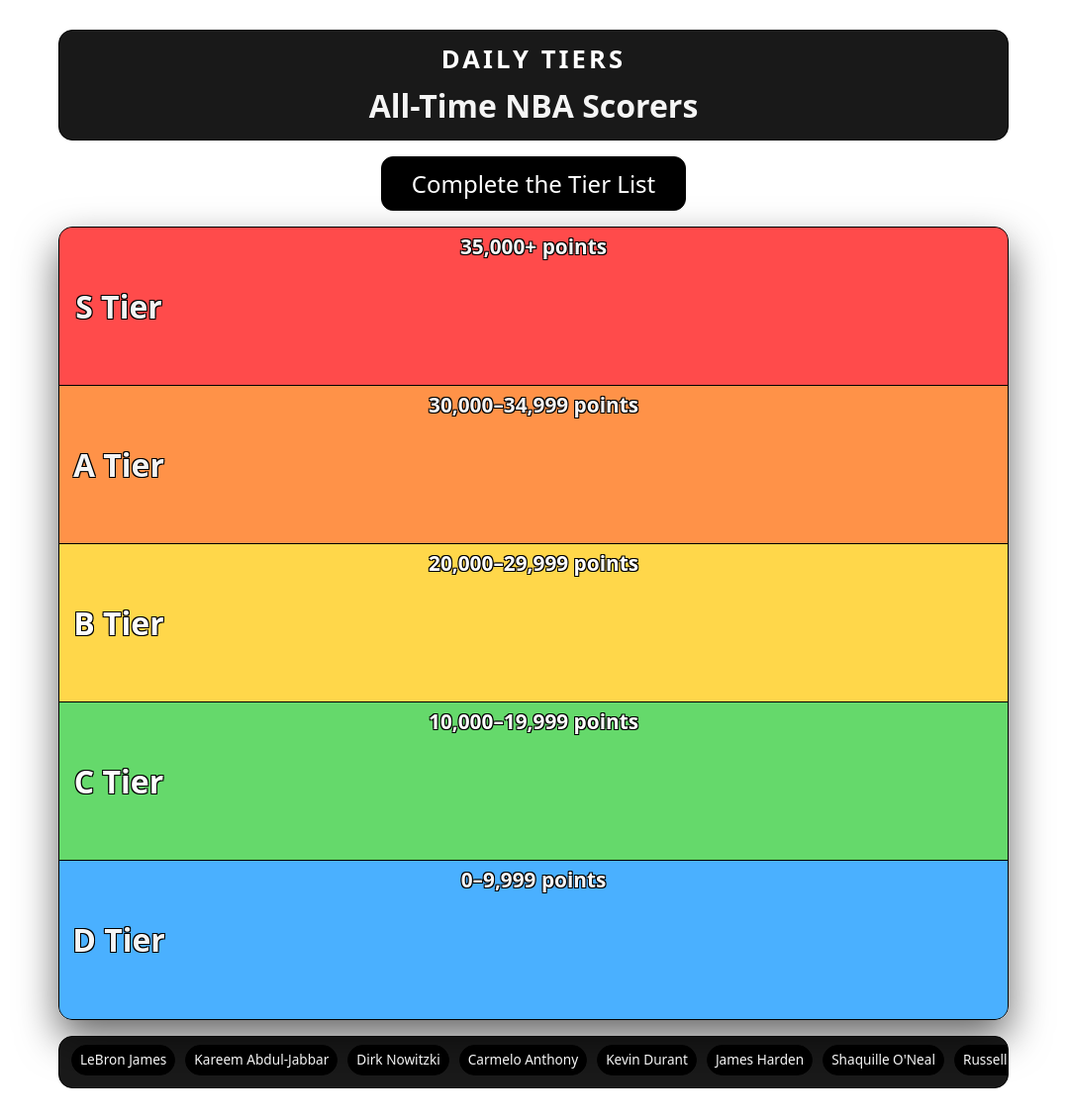
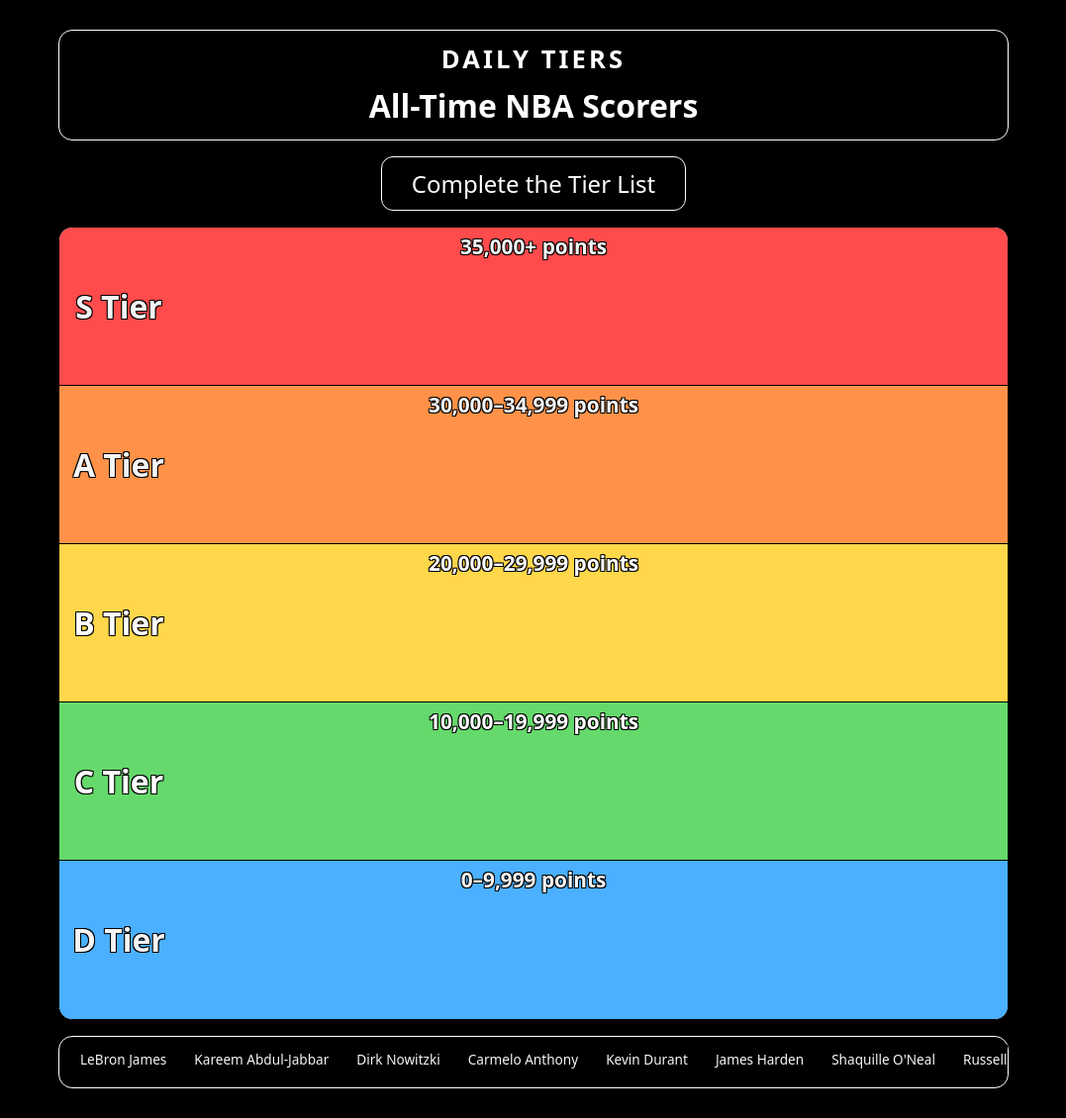
Before and after one commit to Tozmatine1/daily-tiers, a React (Vite) app: page / in a window 1280 px wide. Shown: the whole page at 99% size, without its empty margins (101-1178 px from the left). Built offline with nearby package versions, Linux system fonts and the light colour scheme.

Commit message:
Add results modal and tweak items slider

```diff
--- a/src/App.css
+++ b/src/App.css
@@ -26,7 +26,7 @@
 
 body {
   min-height: 100vh;
-  background: radial-gradient(circle at center, #ffffff 0, #ffffff 55%);
+  background: radial-gradient(circle at center, #000000 0, #000000 55%);
   color: #f5f5f5;
 }
 
@@ -57,7 +57,7 @@
   background: #000000e6;
   border-radius: 14px;
   padding: 16px 20px;
-  border: 1px solid #000000;
+  border: 1px solid #ffffff;
   display: flex;
   align-items: center;
   justify-content: space-between;
@@ -76,6 +76,7 @@
 .puzzle-meta > :first-child {
   flex: 1 1 100%;
   text-align: center;
+  color: #ffffff;
 }
 
 .category-name {
@@ -86,7 +87,7 @@
 
 .units {
   margin: 0;
-  color: #ffffff;
+  color: #000000;
   font-size: 0.85rem;
 }
 
@@ -122,7 +123,7 @@
 .check-button {
   padding: 8px 14px;
   border-radius: 8px;
-  border: 1px solid #000000;
+  border: 1px solid #ffffff;
   background: #000000;
   color: #ffffff;
   cursor: pointer;
@@ -139,7 +140,7 @@
 
 .tier-board {
   width: 100%;
-  background: #000000f2;
+  background: #fffffff2;
   border-radius: 14px;
   border: 1px solid #000000;
   overflow: hidden;
@@ -226,7 +227,7 @@
 .tier-item-pill {
   padding: 4px 8px;
   border-radius: 999px;
-  background: #000000;
+  background: #ffffff;
   border: 1px solid #000000;
   font-size: 0.8rem;
 }
@@ -237,7 +238,7 @@
   width: 100%;
   background: #000000e6;
   border-radius: 14px;
-  border: 1px solid #000000;
+  border: 1px solid #ffffff;
 }
 
 .items-hint {
@@ -265,15 +266,7 @@
 }
 
 .item-chip {
-  display: inline-block;
-  background: #000000;
-  border-radius: 999px;
-  padding: 8px 12px;
-  border: 1px solid #000000;
-  font-size: 0.95rem;
-  user-select: none;
   -webkit-user-select: none;
-  white-space: nowrap;
   overflow: visible;
   text-overflow: initial;
   display: inline-flex;
@@ -296,7 +289,7 @@
   padding: 0 4px;
   font-size: 1.1rem;
   line-height: 1;
-  color: #ffffff;
+  color: #000000;
   touch-action: none; /* IMPORTANT for mobile dragging */
 }
 
```
